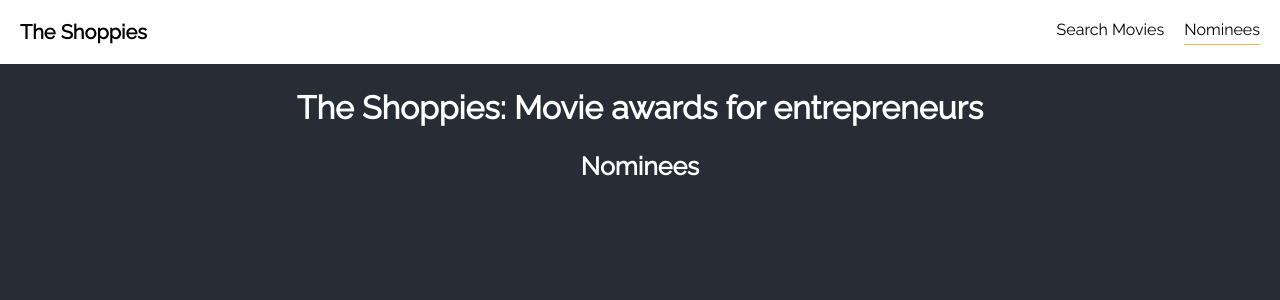
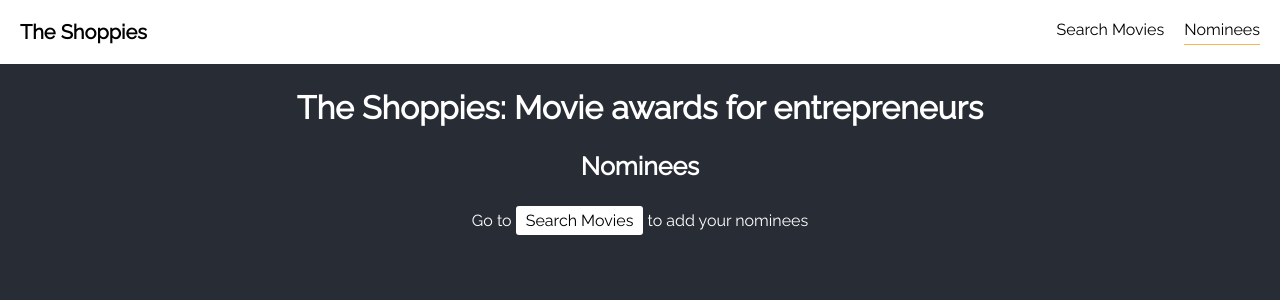
Before and after one commit to aneudya4/The-Shoppies, a React (Create React App) app: page /movies/nominees in a window 1280 px wide. Shown: the top 300 px of the page. Built offline with nearby package versions, Linux system fonts and the light colour scheme.

Commit message:
added a message when users havent added any movies to the nominees section

```diff
--- a/src/components/nominees/Nominees.js
+++ b/src/components/nominees/Nominees.js
@@ -1,13 +1,21 @@
 import React, { useContext } from 'react';
+import { Link } from 'react-router-dom';
 import MovieCard from '../movie-card/MovieCard';
 import { NomineesContext } from '../../appContext';
+
 const Nominees = () => {
   const { nominees } = useContext(NomineesContext);
 
+  console.log(nominees);
   return (
     <section className='container'>
       <h2>Nominees</h2>
 
+      {nominees.length === 0 && (
+        <div className='add-nominees-msg '>
+          Go to <Link to='/'>Search Movies</Link> to add your nominees
+        </div>
+      )}
       <div className='nominees'>
         {nominees.map((movie) => (
           <MovieCard key={movie.imdbID} movie={movie} />
--- a/src/index.css
+++ b/src/index.css
@@ -19,6 +19,23 @@ h2 {
   text-align: center;
 }
 
+.add-nominees-msg {
+  color: white;
+  text-align: center;
+  margin-top: 25px;
+}
+
+.add-nominees-msg a {
+  color: black;
+  border-radius: 3px;
+  background: white;
+  display: inline-block;
+  padding: 5px 10px;
+}
+.add-nominees-msg a:hover {
+  background: rgb(219, 218, 218);
+}
+
 li {
   list-style: none;
 }
```
Also changed, not shown: 1 other file (tests, documents, lock files or other folders).
